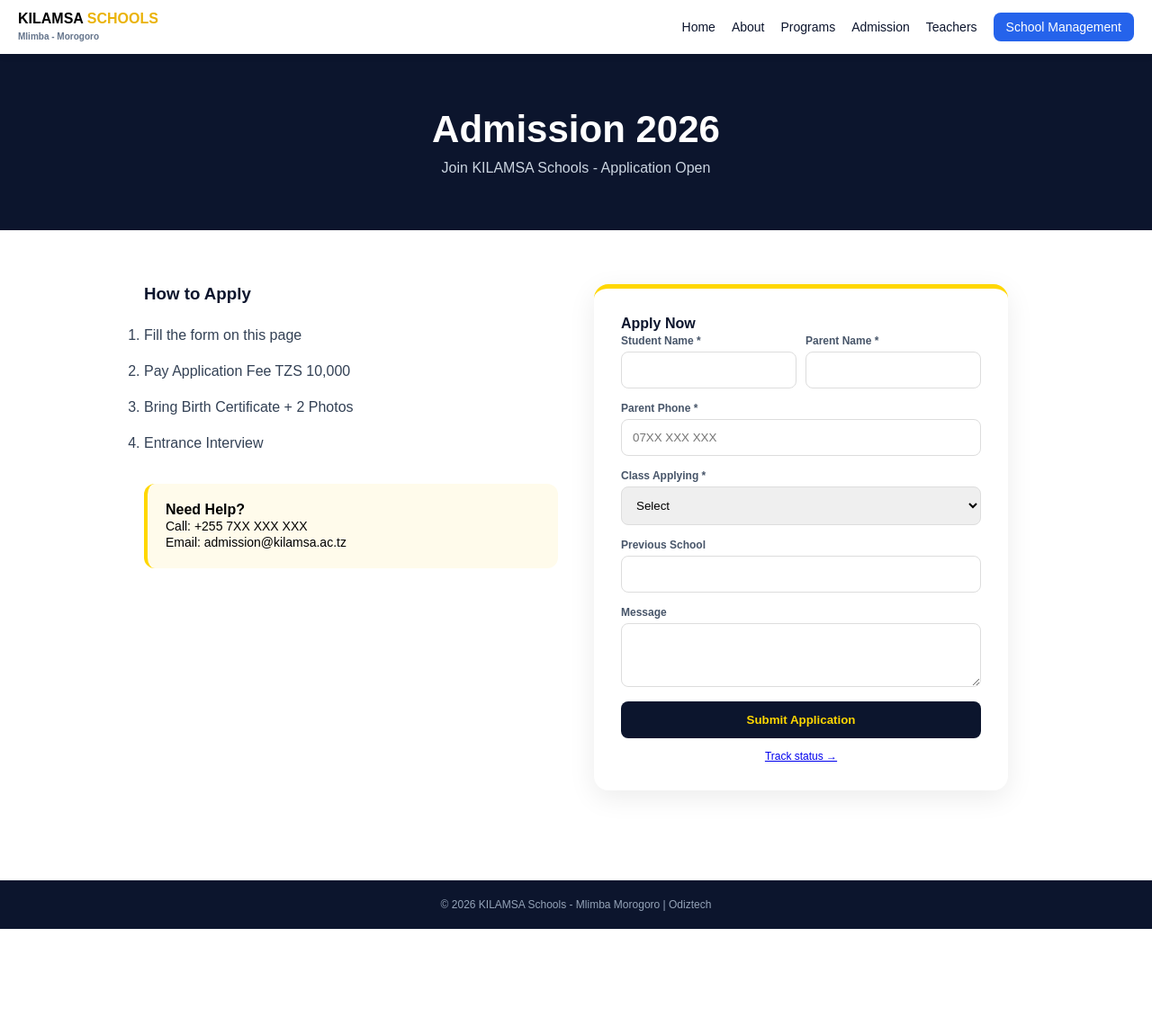
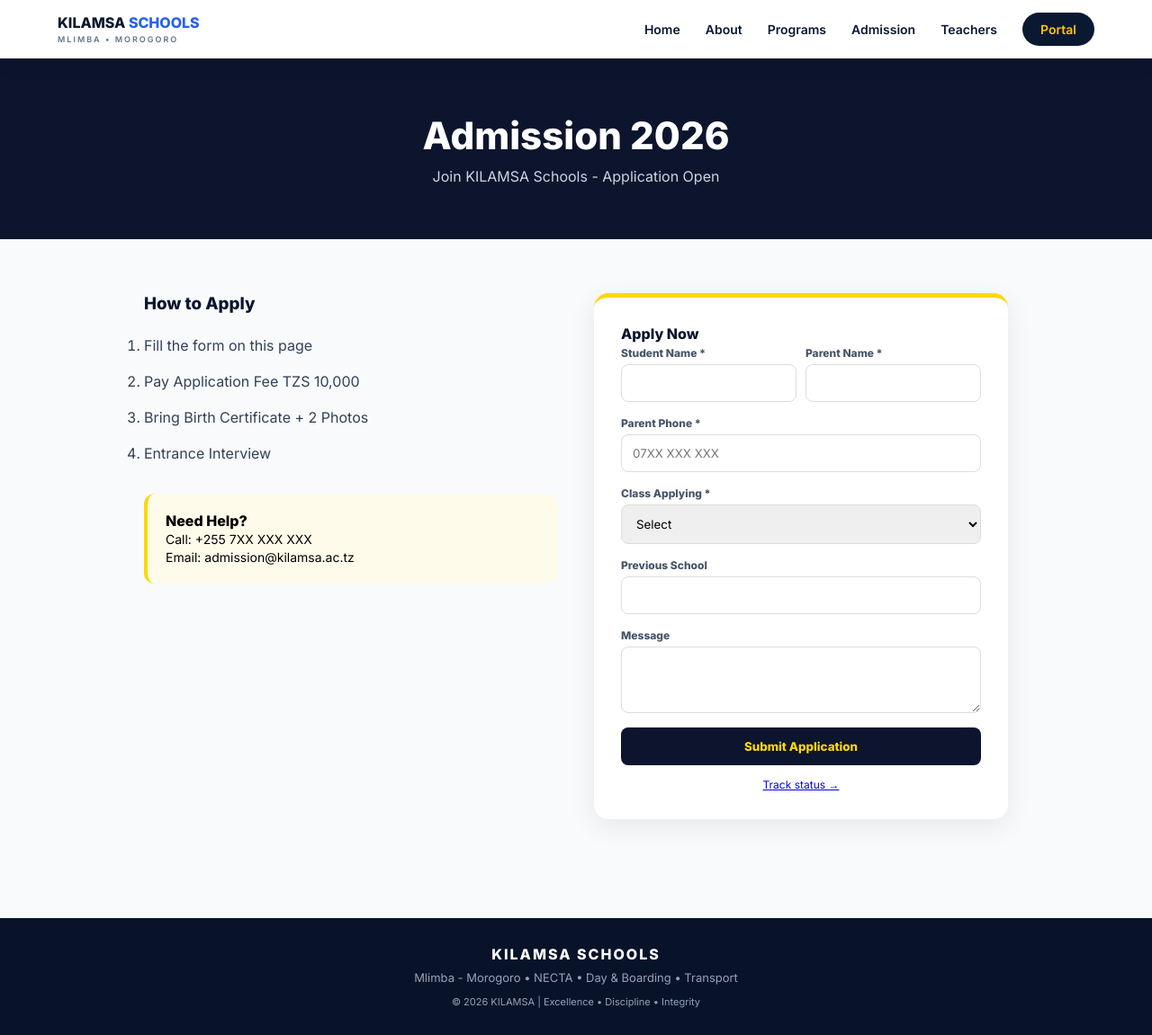
Before and after one commit to owdenlwimiko9-ux/the_system, a Django app: page /admissions/ in a window 1280 px wide. Shown: the whole page at 90% size. Before the commit the page ends 1033 px from the top, so only its background shows below. Run offline with Django 5.2, Linux system fonts and the light colour scheme.

Commit message:
premium base_public

```diff
--- a/templates/base_public.html
+++ b/templates/base_public.html
@@ -4,41 +4,33 @@
 <meta charset="UTF-8">
 <meta name="viewport" content="width=device-width, initial-scale=1.0">
 <title>{% block title %}KILAMSA SCHOOLS{% endblock %}</title>
+<link href="https://cdn.jsdelivr.net/npm/bootstrap-icons@1.11.0/font/bootstrap-icons.css" rel="stylesheet">
+<link href="https://fonts.googleapis.com/css2?family=Inter:wght@400;600;800&family=Playfair+Display:wght@700&display=swap" rel="stylesheet">
 <style>
-*{margin:0;padding:0;box-sizing:border-box;font-family:Arial}
-.navbar{display:flex;justify-content:space-between;align-items:center;padding:12px 20px;background:white;box-shadow:0 2px 10px rgba(0,0,0,.05);position:sticky;top:0;z-index:9999}
-.nav-links{display:flex;gap:18px;align-items:center}
-.nav-links a{text-decoration:none;color:#0c152d;font-size:14px;font-weight:500}
-.btn-primary{background:#2563eb;color:white!important;padding:8px 14px;border-radius:8px}
-#menu-toggle{display:none}
-.hamburger{display:none;font-size:26px;cursor:pointer}
-@media(max-width:768px){
-.hamburger{display:block}
-.nav-links{display:none;flex-direction:column;position:absolute;top:60px;left:0;right:0;background:white;padding:20px;box-shadow:0 10px 30px rgba(0,0,0,.15)}
-#menu-toggle:checked ~ .nav-links{display:flex!important}
-.nav-links a{width:100%;padding:12px 0;border-bottom:1px solid #f1f5f9}
-}
+*{margin:0;padding:0;box-sizing:border-box;font-family:'Inter',sans-serif}
+:root{--navy:#0a1931;--gold:#FFC700;--blue:#2563eb}
+.navbar{display:flex;justify-content:space-between;align-items:center;padding:14px 5%;background:rgba(255,255,255,.97);backdrop-filter:blur(12px);box-shadow:0 4px 30px rgba(0,0,0,.05);position:sticky;top:0;z-index:9999}
+.nav-links{display:flex;gap:28px;align-items:center}
+.nav-links a{text-decoration:none;color:var(--navy);font-size:14px;font-weight:600}
+.btn-gold{background:var(--navy);color:var(--gold)!important;padding:10px 20px;border-radius:30px;font-weight:700}
+#menu-toggle{display:none}.hamburger{display:none;font-size:26px;cursor:pointer}
+@media(max-width:900px){.hamburger{display:block}.nav-links{display:none;flex-direction:column;position:absolute;top:68px;left:0;right:0;background:white;padding:25px;box-shadow:0 20px 40px rgba(0,0,0,.1)}#menu-toggle:checked ~ .nav-links{display:flex}.nav-links a{width:100%;padding:14px 0;border-bottom:1px solid #f1f5f9}}
+.badge{background:#e0f2fe;color:var(--blue);padding:6px 14px;border-radius:20px;font-size:11px;font-weight:800;letter-spacing:1px;text-transform:uppercase}
 </style>
 </head>
-<body>
-
+<body style="background:#f8fafc;">
 <nav class="navbar">
-<div style="font-weight:bold;">KILAMSA <span style="color:#eab308;">SCHOOLS</span><br><small style="font-size:10px;color:#64748b;">Mlimba - Morogoro</small></div>
-<input type="checkbox" id="menu-toggle">
-<label for="menu-toggle" class="hamburger">☰</label>
+<div style="font-weight:800;color:var(--navy);line-height:1;">KILAMSA <span style="color:var(--blue);">SCHOOLS</span><br><small style="font-weight:600;letter-spacing:2px;font-size:9px;color:#64748b;">MLIMBA • MOROGORO</small></div>
+<input type="checkbox" id="menu-toggle"><label for="menu-toggle" class="hamburger">☰</label>
 <div class="nav-links">
-<a href="/">Home</a>
-<a href="/about/">About</a>
-<a href="/programs/">Programs</a>
-<a href="/admissions/">Admission</a>
-<a href="/teachers/">Teachers</a>
-<a href="/login/" class="btn-primary">School Management</a>
+<a href="/">Home</a><a href="/about/">About</a><a href="/#programs">Programs</a><a href="/admissions/">Admission</a><a href="/#teachers">Teachers</a><a href="/login/" class="btn-gold">Portal</a>
 </div>
 </nav>
-
 {% block content %}{% endblock %}
-
-<div style="background:#0c152d;color:#94a3b8;text-align:center;padding:20px;font-size:12px;margin-top:40px;">© 2026 KILAMSA Schools - Mlimba Morogoro | Odiztech</div>
-
+<div style="background:#081229;color:#94a3b8;text-align:center;padding:30px 20px;margin-top:50px;">
+<div style="color:white;font-weight:800;letter-spacing:2px;">KILAMSA SCHOOLS</div>
+<div style="margin:8px 0;font-size:13px;">Mlimba - Morogoro • NECTA • Day & Boarding • Transport</div>
+<div style="font-size:11px;margin-top:12px;">© 2026 KILAMSA | Excellence • Discipline • Integrity</div>
+</div>
 </body>
 </html>
```
